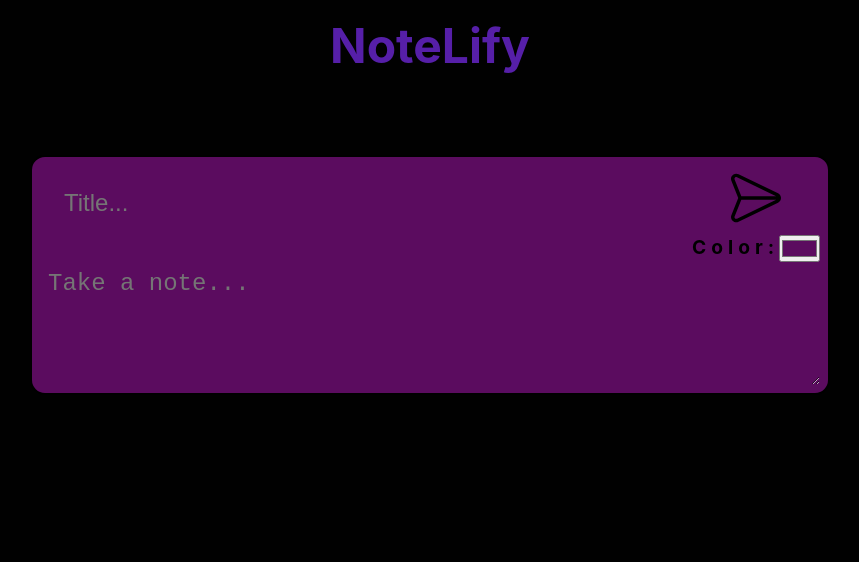
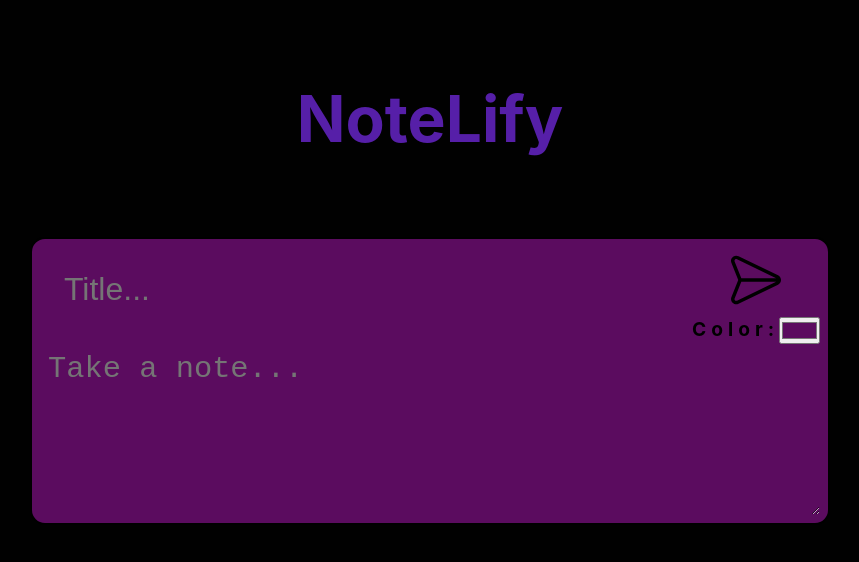
Before and after one commit to ShasheeshPurohit/google-keep, a React (Create React App) app: page / in a window 1280 px wide. Shown: the top 562 px of the page, without its empty margins (210-1069 px from the left). Built offline with nearby package versions, Linux system fonts and the light colour scheme.

Commit message:
NoteCreator styling

```diff
--- a/src/App.css
+++ b/src/App.css
@@ -2,16 +2,13 @@
   text-align: center;
   display: flex;
   justify-content: center;
+  font-size: 10px;
   width: 100%;
   align-items: center;
   flex-direction: column;
-  padding: 1rem;
 }
 
-.App-logo {
-  height: 40vmin;
-  pointer-events: none;
-}
+
 
 @media (prefers-reduced-motion: no-preference) {
   .App-logo {
@@ -44,14 +41,6 @@
 }
 
 
-.noteMakerBox{
-  display: flex;
-  flex-direction: column;
-  height: 15rem;
-  align-self: center;
-  width: 45rem;
-  align-items: center;
-}
 
 .notePostedBox{
   margin-top: 5rem;
@@ -69,7 +58,8 @@
 
 .main--heading{
   color: #561fa8;
-  font-size: 3rem;
+  font-size: 4rem;
+  margin-top: 5rem;
   animation: spin 2s;
 }
 
--- a/src/App.js
+++ b/src/App.js
@@ -66,10 +66,10 @@ function App() {
   return (
     <div className="App">
       <h1 style={{color: getColorVal()}} className="main--heading">NoteLify</h1>
-      {/* <div className="noteMakerBox"> */}
+      <div className="noteMakerBox">
       <NoteCreator noteTitleHandler={event=>noteTitleHandler(event.target.value)} noteBodyHandler={event=>noteBodyHandler(event.target.value)} postButtonHandler={postButtonHandler} noteTitleValue={noteTitleValue} noteBodyValue={noteBodyValue} colorChangeHandler={event=>colorChangeHandler(event.target.value)} backgroundColorValue = {getColorVal()} inputColorVal={postedNotes.length === 0 ? "#5b0c5f" : getColorVal()}
     />
-      {/* </div> */}
+      </div>
       <div className="pinnedNotesSection">
       {
         pinnedNotes.map((item)=>{
--- a/src/components/notecreator.css
+++ b/src/components/notecreator.css
@@ -2,6 +2,7 @@
     margin: 0;
     padding: 0;
     box-sizing: border-box;
+
 }
 
 
@@ -12,7 +13,7 @@
     align-items: flex-start;
     border: 2px solid black;
     width: 50rem;
-    height: 15rem;
+    height: 18rem;
     border-radius: 15px;
     background-color: #5b0c5f;
     padding: 0.5rem;
@@ -25,7 +26,7 @@
 
     background: none;
     border: none;
-    font-size: 1.5rem;
+    font-size: 2rem;
     padding: 0.5rem;
     outline: none;
 }
@@ -52,7 +53,7 @@
     padding: 0.5rem;
     background: none;
     border: none;
-    font-size: 1.5rem;
+    font-size: 1.9rem;
     outline: none;
 }
 
```
